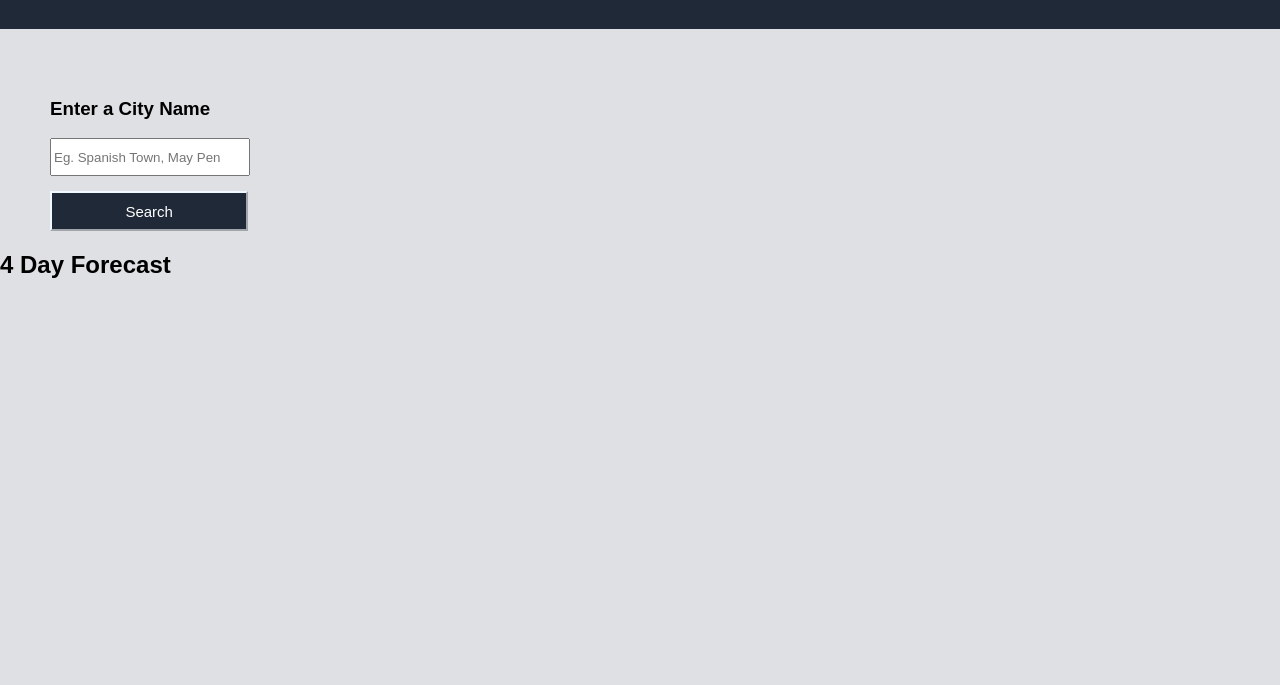
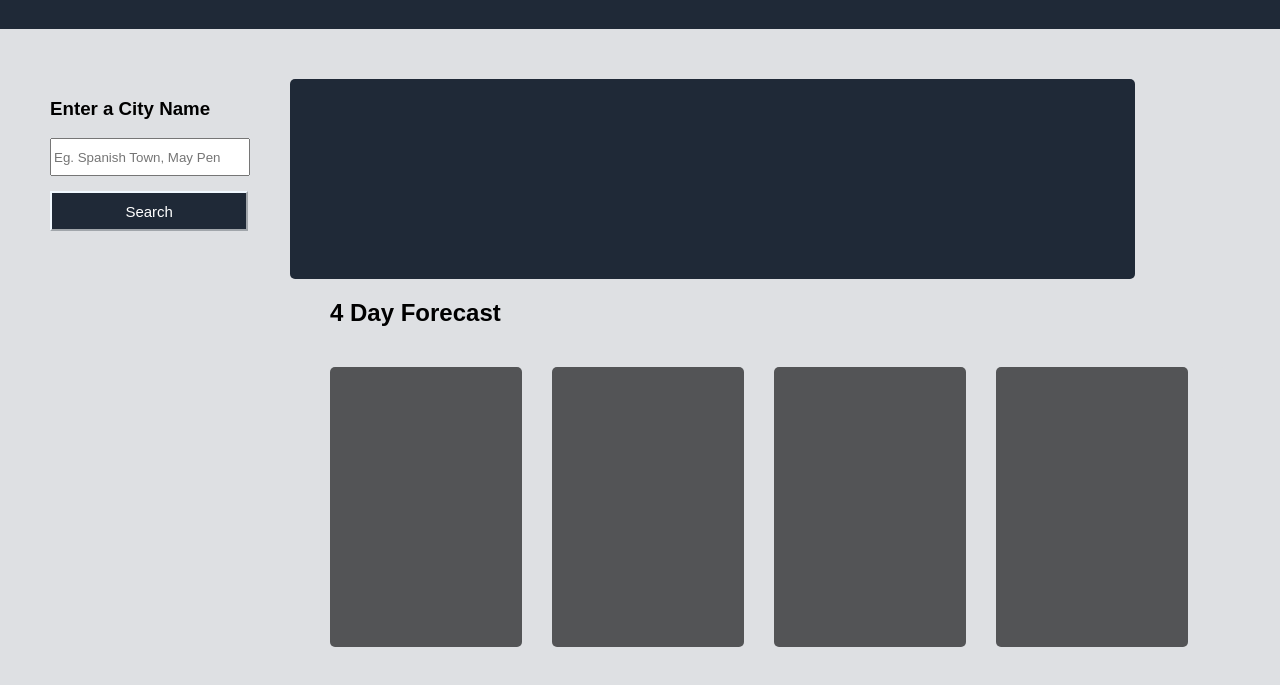
Before and after one commit to MickoyBanton/weather-app, a plain HTML site: page index.html in a window 1280 px wide. Shown: the part 71-756 px from the top of the page. Drawn offline with Linux system fonts and the light colour scheme.

Commit message:
Added the CSS code for today weather info section and the 4 day forecast.

```diff
--- a/style.css
+++ b/style.css
@@ -19,7 +19,7 @@ body
 .container
 {
     margin-top: 50px;
-    display: grid;
+    display: flex;
 }
 
 .container #submission
@@ -45,3 +45,67 @@ body
     cursor: pointer;
     margin-top: 15px;
 }
+
+.container #today_reading
+{
+    background-color:#1f2937;
+    width: 66vw;
+    height: 25vh;
+    margin-left: 40px;
+    border-radius: 5px;
+    display: flex;
+}
+
+#four_day_reading
+{
+    background-color:#dee0e3;
+    width: 70vw;
+    height: 40vh;
+    margin-left: 330px;
+    margin-top: 40px;
+    border-radius: 5px;
+    display: flex;
+}
+
+#four_day_reading #first
+{
+    background-color:#535456;
+    width: 15vw;
+    height: 35vh;
+    border-radius: 5px;
+}
+
+#four_day_reading #second
+{
+    background-color:#535456;
+    width: 15vw;
+    height: 35vh;
+    margin-left: 30px;
+    /*margin-top: 40px;*/
+    border-radius: 5px;
+}
+
+#four_day_reading #third
+{
+    background-color:#535456;
+    width: 15vw;
+    height: 35vh;
+    margin-left: 30px;
+    /*margin-top: 40px;*/
+    border-radius: 5px;
+}
+
+#four_day_reading #fourth
+{
+    background-color:#535456;
+    width: 15vw;
+    height: 35vh;
+    margin-left: 30px;
+    /*margin-top: 40px;*/
+    border-radius: 5px;
+}
+
+#forecast_title
+{
+    margin-left: 330px;
+}
```
